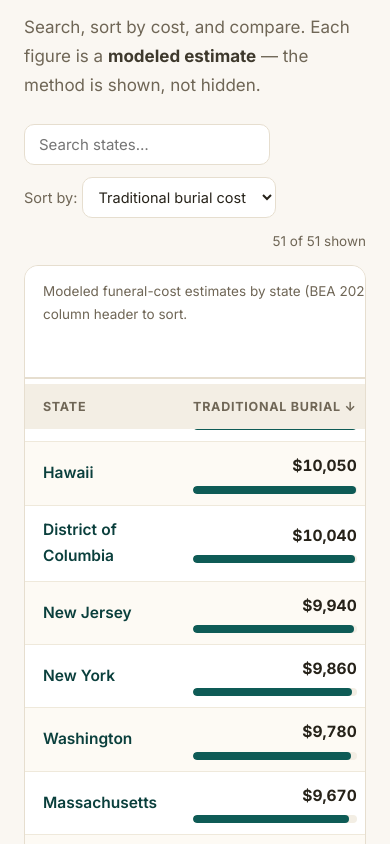
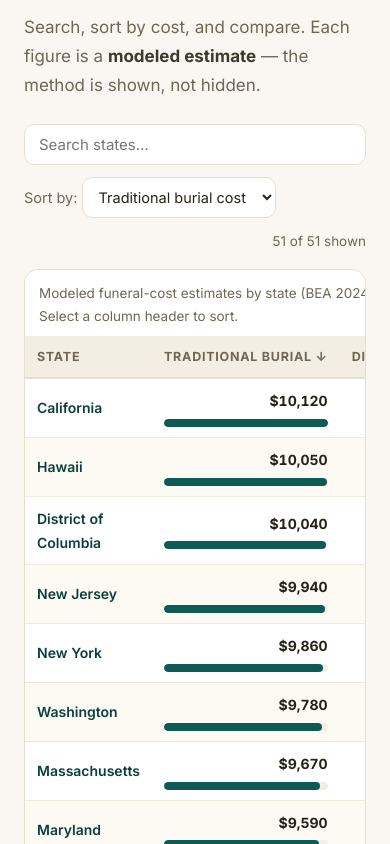
Before and after one commit to dtyutyunik/funeralcostinfo, a Next.js app in the folder site/: page / in a window 390 px wide. Shown: the part 2600-3444 px from the top of the page. Built offline with nearby package versions, Linux system fonts and the light colour scheme.

Commit message:
Fix mobile state table: disable sticky header overlap, roomier spacing

```diff
--- a/site/app/globals.css
+++ b/site/app/globals.css
@@ -294,6 +294,16 @@ table.data a.state-link:hover { text-decoration: underline; }
 .cost-bar-cell { min-width: 150px; }
 .cost-bar-track { height: 8px; background: var(--paper-deep); border-radius: 4px; margin-top: 6px; overflow: hidden; }
 .cost-bar-fill { height: 100%; background: var(--accent); border-radius: 4px; }
+
+/* ---------- Tables: mobile ---------- */
+@media (max-width: 700px) {
+  table.data th { position: static; }
+  table.data { font-size: 14px; }
+  table.data th, table.data td { padding: 10px 12px; }
+  table.data caption { padding: 12px 14px 8px; }
+  .table-tools { margin: 4px 0 16px; }
+  .table-tools input[type="search"] { flex: 1 1 100%; min-width: 0; }
+}
 .modeled-tag {
   display: inline-block; font-size: 11px; font-weight: 700; text-transform: uppercase;
   letter-spacing: 0.06em; color: #7A5A1E; background: var(--bronze-soft);
```
